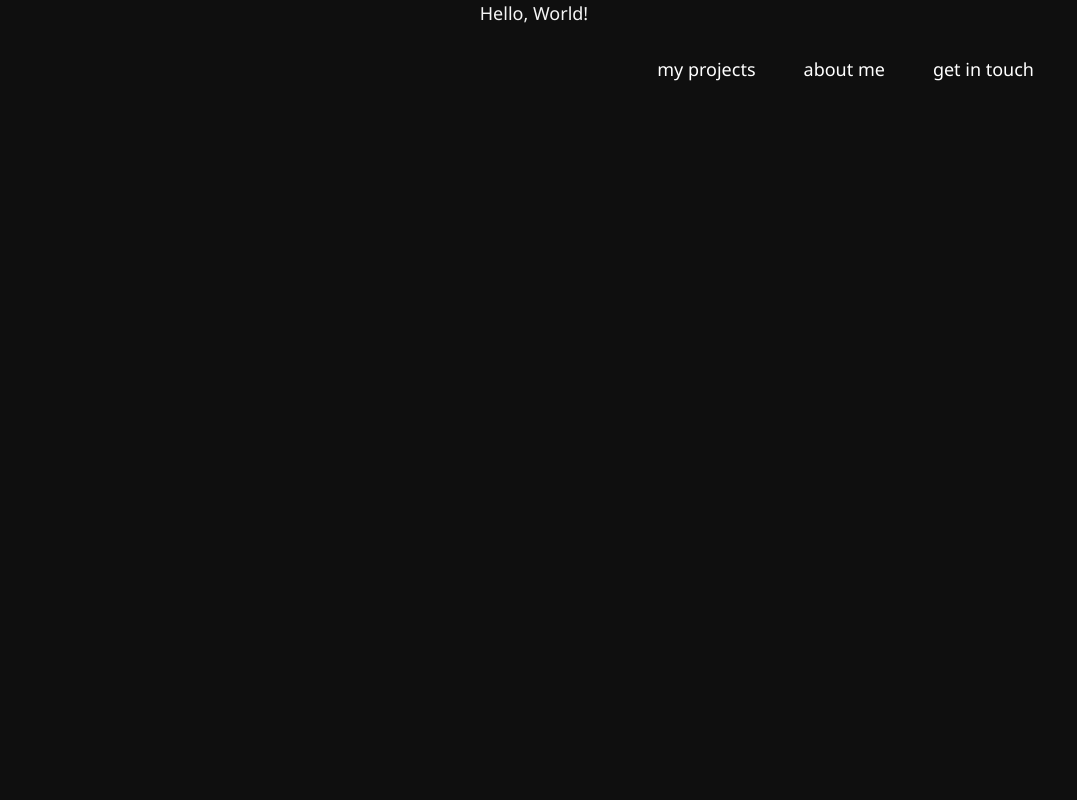
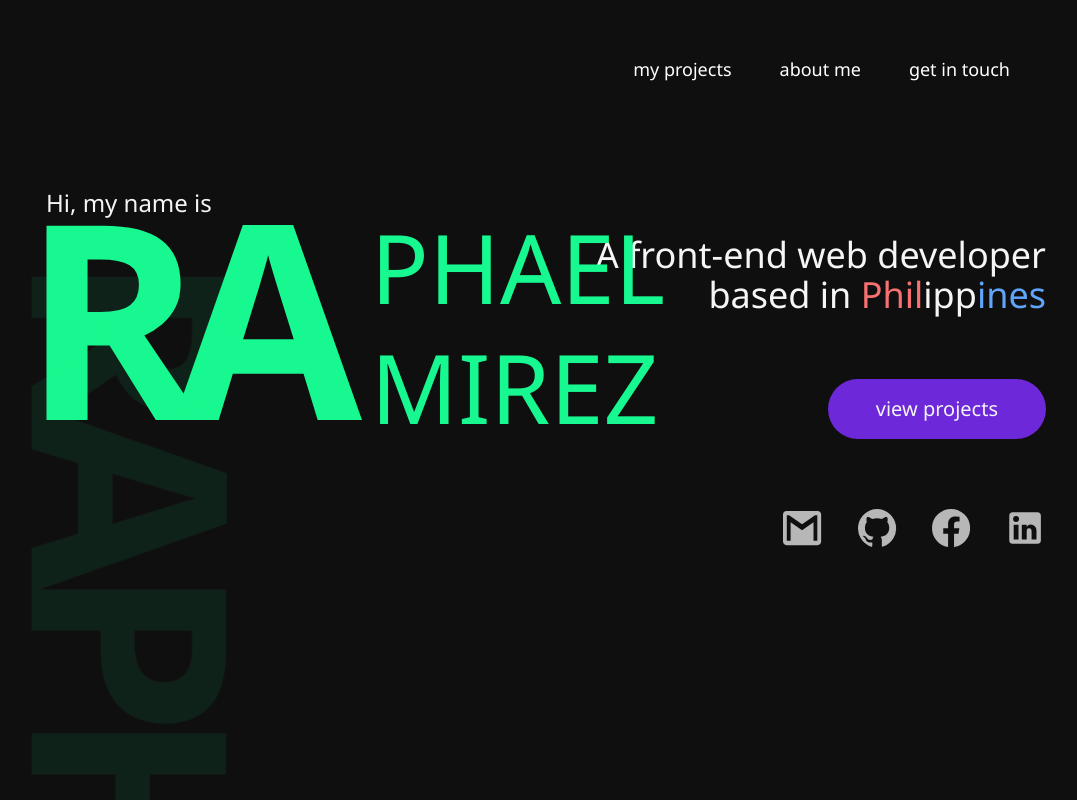
Before and after one commit to ramirezraph/my-portfolio, a Vue app: page / in a window 1280 px wide. Shown: the top 800 px of the page, without its empty margins (106-1183 px from the left). Built offline with nearby package versions, Linux system fonts and the light colour scheme.

Commit message:
added bigtexts and social buttons on hero

```diff
--- a/src/App.vue
+++ b/src/App.vue
@@ -14,6 +14,5 @@
    color: whitesmoke;
    width: 100vw;
    height: 100vh;
-   @apply bg-primary;
 }
 </style>
--- a/src/views/Hero.vue
+++ b/src/views/Hero.vue
@@ -1,6 +1,179 @@
 <template>
-   <section class="h-full">
-      <h1>Hello, World!</h1>
+   <section class="relative w-full h-screen top-40">
+      <span class="absolute text-2xl left-6 -top-12">Hi, my name is</span>
+      <div class="grid w-full grid-cols-2 select-none">
+         <div class="relative w-full text-left">
+            <div class="relative flex -top-14 text-primary">
+               <div>
+                  <h1 class="font-semibold ra">RA</h1>
+               </div>
+               <div class="relative space-y-6 ml-9 top-10 ex-col text-8xl">
+                  <h1 class="phael">PHAEL</h1>
+                  <h1 class="mirez">MIREZ</h1>
+               </div>
+            </div>
+         </div>
+         <div class="w-full space-y-16 text-right">
+            <h2 class="text-4xl">
+               A front-end web developer <br />
+               based in <span class="text-red-400">Phil</span>ipp<span
+                  class="text-blue-400"
+                  >ines</span
+               >
+            </h2>
+            <button class="px-12 py-4 text-xl bg-purple-700 rounded-full">
+               view projects
+            </button>
+         </div>
+         <div></div>
+         <div class="text-right">
+            <div class="flex justify-end gap-x-8">
+               <button>
+                  <svg
+                     xmlns="http://www.w3.org/2000/svg"
+                     width="42.15"
+                     height="42.15"
+                     viewBox="0 0 42.15 42.15"
+                  >
+                     <g id="MDI_gmail" data-name="MDI / gmail" opacity="0.7">
+                        <g
+                           id="Boundary"
+                           fill="#fff"
+                           stroke="rgba(0,0,0,0)"
+                           stroke-width="1"
+                           opacity="0"
+                        >
+                           <rect width="42.15" height="42.15" stroke="none" />
+                           <rect
+                              x="0.5"
+                              y="0.5"
+                              width="41.15"
+                              height="41.15"
+                              fill="none"
+                           />
+                        </g>
+                        <path
+                           id="Path_gmail"
+                           data-name="Path / gmail"
+                           d="M36.335,33.881H32.52V15.205l-11.445,8-11.445-8V33.881H5.815V8.269H8.1L21.075,17.34,34.046,8.269h2.289m0-4.269H5.815A4.047,4.047,0,0,0,2,8.269V33.881A4.061,4.061,0,0,0,5.815,38.15h30.52a4.061,4.061,0,0,0,3.815-4.269V8.269A4.059,4.059,0,0,0,36.335,4Z"
+                           transform="translate(0 0)"
+                           fill="#fff"
+                        />
+                     </g>
+                  </svg>
+               </button>
+               <button>
+                  <svg
+                     xmlns="http://www.w3.org/2000/svg"
+                     width="42.15"
+                     height="42.15"
+                     viewBox="0 0 42.15 42.15"
+                  >
+                     <g id="MDI_github" data-name="MDI / github" opacity="0.7">
+                        <g
+                           id="Boundary"
+                           fill="#fff"
+                           stroke="rgba(0,0,0,0)"
+                           stroke-width="1"
+                           opacity="0"
+                        >
+                           <rect width="42.15" height="42.15" stroke="none" />
+                           <rect
+                              x="0.5"
+                              y="0.5"
+                              width="41.15"
+                              height="41.15"
+                              fill="none"
+                           />
+                        </g>
+                        <path
+                           id="Path_github"
+                           data-name="Path / github"
+                           d="M21.075,2a19.346,19.346,0,0,0-6.028,37.636c.954.154,1.259-.444,1.259-.965V35.409C11.022,36.567,9.9,32.823,9.9,32.823A5.177,5.177,0,0,0,7.78,29.985c-1.736-1.2.134-1.158.134-1.158a4.016,4.016,0,0,1,2.918,1.988c1.66,2.934,4.464,2.065,5.551,1.6a4.187,4.187,0,0,1,1.2-2.586c-4.235-.483-8.679-2.142-8.679-9.5A7.524,7.524,0,0,1,10.87,15.1a6.978,6.978,0,0,1,.191-5.1s1.6-.521,5.246,1.969a18.171,18.171,0,0,1,9.538,0c3.643-2.49,5.246-1.969,5.246-1.969a6.978,6.978,0,0,1,.191,5.1,7.524,7.524,0,0,1,1.965,5.23c0,7.373-4.464,8.994-8.717,9.476a4.633,4.633,0,0,1,1.316,3.571v5.288c0,.521.305,1.139,1.278.965A19.35,19.35,0,0,0,21.075,2Z"
+                           fill="#fff"
+                        />
+                     </g>
+                  </svg>
+               </button>
+               <button>
+                  <svg
+                     xmlns="http://www.w3.org/2000/svg"
+                     width="42.15"
+                     height="42.15"
+                     viewBox="0 0 42.15 42.15"
+                  >
+                     <g
+                        id="MDI_facebook"
+                        data-name="MDI / facebook"
+                        opacity="0.7"
+                     >
+                        <g
+                           id="Boundary"
+                           fill="#fff"
+                           stroke="rgba(0,0,0,0)"
+                           stroke-width="1"
+                           opacity="0"
+                        >
+                           <rect width="42.15" height="42.15" stroke="none" />
+                           <rect
+                              x="0.5"
+                              y="0.5"
+                              width="41.15"
+                              height="41.15"
+                              fill="none"
+                           />
+                        </g>
+                        <path
+                           id="Path_facebook"
+                           data-name="Path / facebook"
+                           d="M21.075,2.04A19.158,19.158,0,0,0,18.1,40.11V26.732H13.254V21.19H18.1V16.966c0-4.8,2.842-7.434,7.21-7.434a29.847,29.847,0,0,1,4.254.363v4.721h-2.4A2.761,2.761,0,0,0,24.051,17.6V21.19h5.3L28.5,26.732H24.051V40.11A19.158,19.158,0,0,0,21.075,2.04Z"
+                           transform="translate(0 -0.04)"
+                           fill="#fff"
+                        />
+                     </g>
+                  </svg>
+               </button>
+               <button>
+                  <svg
+                     xmlns="http://www.w3.org/2000/svg"
+                     width="42.145"
+                     height="42.145"
+                     viewBox="0 0 42.145 42.145"
+                  >
+                     <g
+                        id="MDI_linkedin"
+                        data-name="MDI / linkedin"
+                        opacity="0.7"
+                     >
+                        <g
+                           id="Boundary"
+                           fill="#fff"
+                           stroke="rgba(0,0,0,0)"
+                           stroke-width="1"
+                           opacity="0"
+                        >
+                           <rect width="42.145" height="42.145" stroke="none" />
+                           <rect
+                              x="0.5"
+                              y="0.5"
+                              width="41.145"
+                              height="41.145"
+                              fill="none"
+                           />
+                        </g>
+                        <path
+                           id="Path_linkedin"
+                           data-name="Path / linkedin"
+                           d="M31.1,3a3.512,3.512,0,0,1,3.512,3.512V31.1A3.512,3.512,0,0,1,31.1,34.609H6.512A3.512,3.512,0,0,1,3,31.1V6.512A3.512,3.512,0,0,1,6.512,3H31.1m-.878,27.219V20.912a5.725,5.725,0,0,0-5.725-5.725A5.089,5.089,0,0,0,20.42,17.47V15.521h-4.9v14.7h4.9V21.561a2.45,2.45,0,1,1,4.9,0v8.657h4.9M9.813,12.764a2.959,2.959,0,1,0-2.968-2.95,2.95,2.95,0,0,0,2.968,2.95m2.441,17.455v-14.7H7.39v14.7Z"
+                           transform="translate(2.268 2.268)"
+                           fill="#fff"
+                        />
+                     </g>
+                  </svg>
+               </button>
+            </div>
+         </div>
+      </div>
    </section>
 </template>
 
@@ -8,4 +181,21 @@
 export default {};
 </script>
 
-<style lang="scss" scoped></style>
+<style lang="scss" scoped>
+.ra {
+   font-size: 17rem;
+   line-height: 1em;
+   letter-spacing: -0.1em;
+}
+
+.ra::before {
+   content: 'RAPH';
+   position: absolute;
+   left: -0.75em;
+   top: 0.94em;
+   width: auto;
+   height: auto;
+   opacity: 8%;
+   transform: rotate(90deg);
+}
+</style>
--- a/src/views/Index.vue
+++ b/src/views/Index.vue
@@ -1,5 +1,5 @@
 <template>
-   <div class="w-screen h-screen px-32">
+   <div class="w-screen h-auto px-32 bg-primary">
       <navbar />
       <hero />
       <projects />
--- a/src/views/Navbar.vue
+++ b/src/views/Navbar.vue
@@ -1,7 +1,5 @@
 <template>
-   <nav
-      class="absolute left-0 right-0 w-full p-6 px-32 space-x-6 text-right top-8"
-   >
+   <nav class="sticky left-0 right-0 w-full p-6 space-x-6 text-right top-8">
       <button class="px-3 text-white">
          my projects
       </button>
--- a/src/views/Projects.vue
+++ b/src/views/Projects.vue
@@ -1,5 +1,5 @@
 <template>
-   <section class="h-full bg-secondary">
+   <section class="h-screen bg-primary">
       <h1>Projects</h1>
    </section>
 </template>
```
